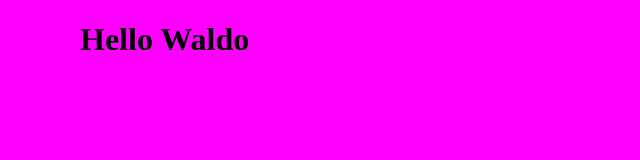
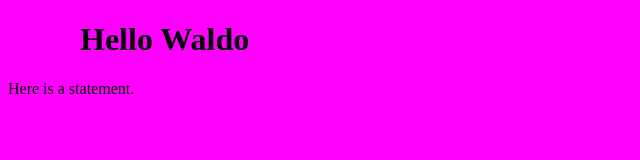
Before and after one commit to davidbelnap/first-git, a plain HTML site: page index.html in a window 1280 px wide. Shown: the whole page, without its empty margins (0-640 px from the left). Drawn offline with Linux system fonts and the light colour scheme.

Commit message:
Edit to body.

```diff
--- a/index.html
+++ b/index.html
@@ -8,6 +8,7 @@
 
 	<body>
 		<h1>Hello Waldo</h1>
+		<p>Here is a statement.</p>
 	</body>
 
 </html>
```
